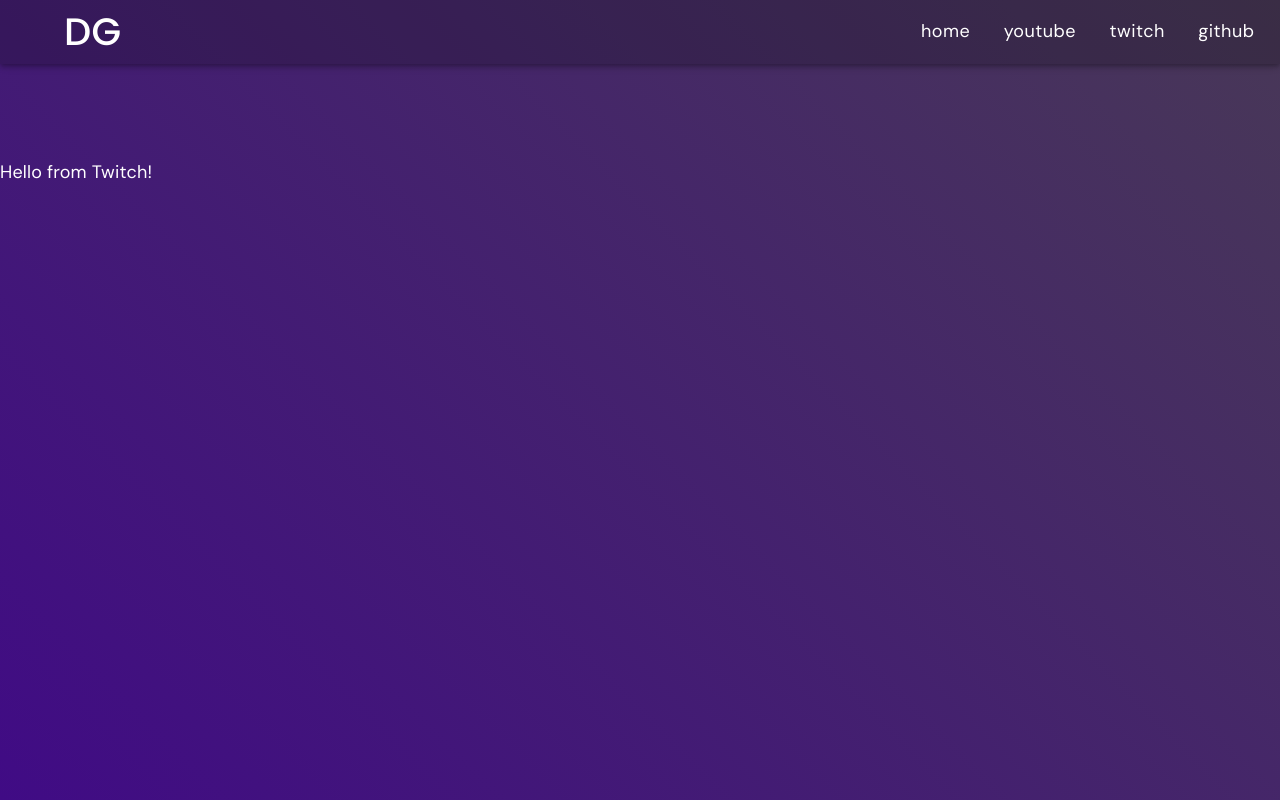
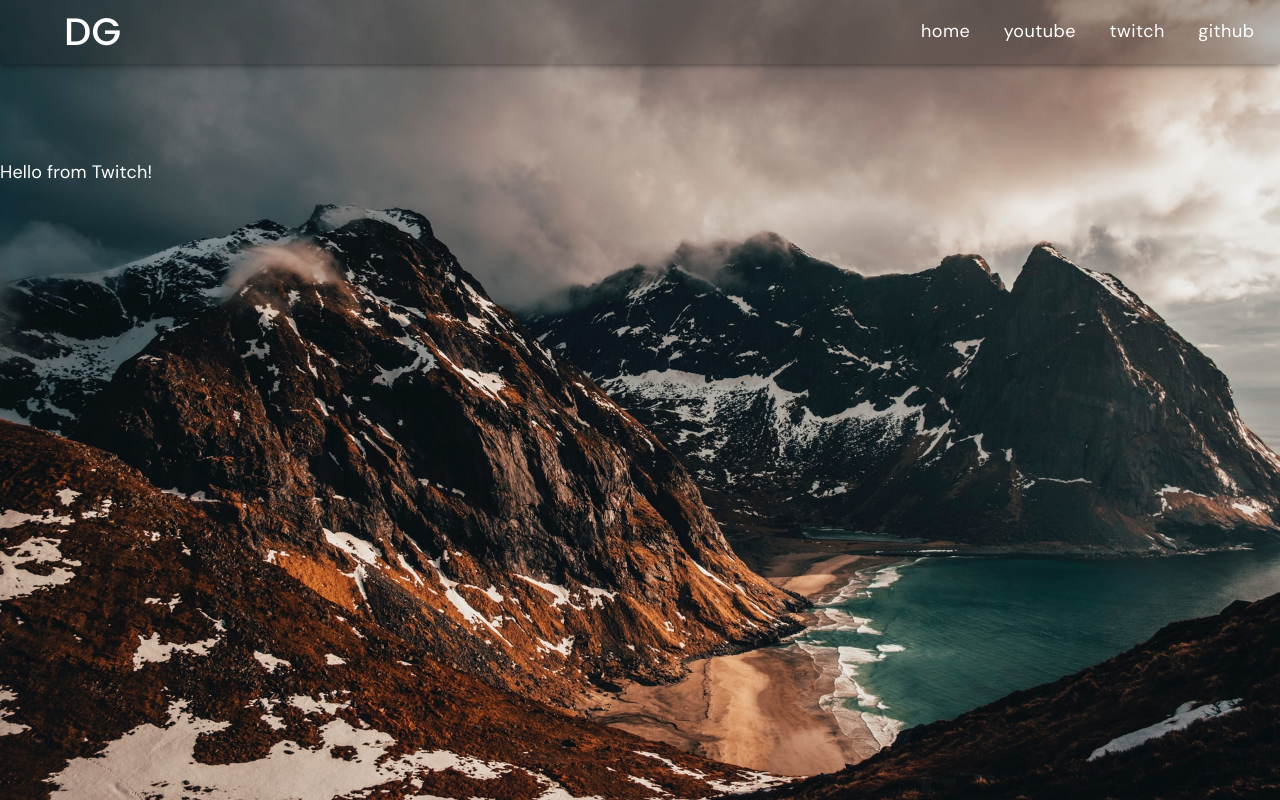
Before and after one commit to w3dg/dev-website, a React (Create React App) app: page /twitch in a window 1280 px wide. Built offline with nearby package versions, Linux system fonts and the light colour scheme.

Commit message:
🤘 change background to an image

```diff
--- a/src/App.css
+++ b/src/App.css
@@ -41,18 +41,21 @@ a {
   box-sizing: border-box;
   min-width: 100%;
   min-height: 100%;
+  background-repeat: no-repeat;
+  background-size: cover;
+  background-position: bottom;
 }
 #home {
-  background: linear-gradient(45deg, #2d3142, #4f5d75);
+  background-image: url("./home-bg.jpg");
 }
 #twi {
-  background: linear-gradient(45deg, #400b85, #483857);
+  background-image: url("./home-bg.jpg");
 }
 #yt {
-  background: linear-gradient(45deg, #dd2602, #8d1800);
+  background-image: url("./home-bg.jpg");
 }
 #gh {
-  background: linear-gradient(45deg, #1b1b1b, #3a3a3a);
+  background-image: url("./home-bg.jpg");
 }
 html,
 body {
```
Also changed, not shown: src/home-bg.jpg (added).
